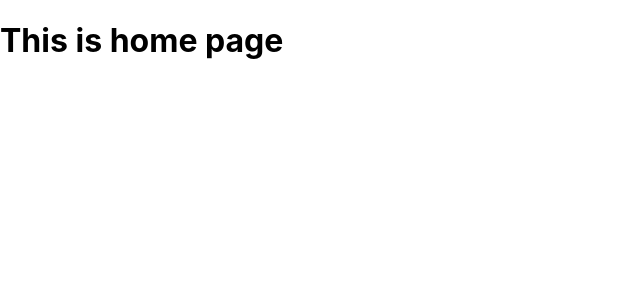
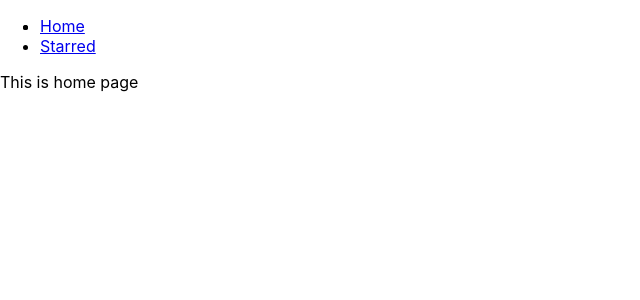
Before and after one commit to perunon/box-office, a React (Create React App) app: page / in a window 1280 px wide. Shown: the top 300 px of the page, without its empty margins (0-640 px from the left). Built offline with nearby package versions, Linux system fonts and the light colour scheme.

Commit message:
Added navbar and pages components

```diff
--- a/src/App.js
+++ b/src/App.js
@@ -1,12 +1,19 @@
 import { Route, Routes } from "react-router-dom";
+import Navs from "./components/Navs";
+import Home from "./pages/Home";
+import Starred from "./pages/Starred";
+import NotFoundSite from "./pages/NotFound";
 
 function App() {
   return (
-    <Routes>
-      <Route path="/" element={<h1>This is home page</h1>}></Route>
-      <Route path="starring" element={<h1>Starring site</h1>}></Route>
-      <Route path="*" element={<h1>CHUJ</h1>}></Route>
-    </Routes>
+    <div>
+      <Navs />{" "}
+      <Routes>
+        <Route path="/" element={<Home />}></Route>
+        <Route path="starred" element={<Starred />}></Route>
+        <Route path="*" element={<NotFoundSite />}></Route>
+      </Routes>
+    </div>
   );
 }
 
--- /dev/null
+++ b/src/components/Navs.js
@@ -0,0 +1,25 @@
+import React from "react";
+import { Link } from "react-router-dom";
+
+const LINKS = [
+  { to: "/", text: "Home" },
+  { to: "/starred", text: "Starred" },
+];
+
+const Navs = () => {
+  return (
+    <div>
+      <ul>
+        <li>
+          {LINKS.map((item) => (
+            <li key={item.to}>
+              <Link to={item.to}>{item.text}</Link>
+            </li>
+          ))}
+        </li>
+      </ul>
+    </div>
+  );
+};
+
+export default Navs;
--- /dev/null
+++ b/src/pages/Home.js
@@ -0,0 +1,7 @@
+import React from "react";
+
+const Home = () => {
+  return <div>This is home page</div>;
+};
+
+export default Home;
--- /dev/null
+++ b/src/pages/NotFound.js
@@ -0,0 +1,7 @@
+import React from "react";
+
+const NotFoundSite = () => {
+  return <div>Page not found</div>;
+};
+
+export default NotFoundSite;
--- /dev/null
+++ b/src/pages/Starred.js
@@ -0,0 +1,7 @@
+import React from "react";
+
+const Starred = () => {
+  return <div>This is starred page</div>;
+};
+
+export default Starred;
```
Also changed, not shown: .eslintrc.json.
